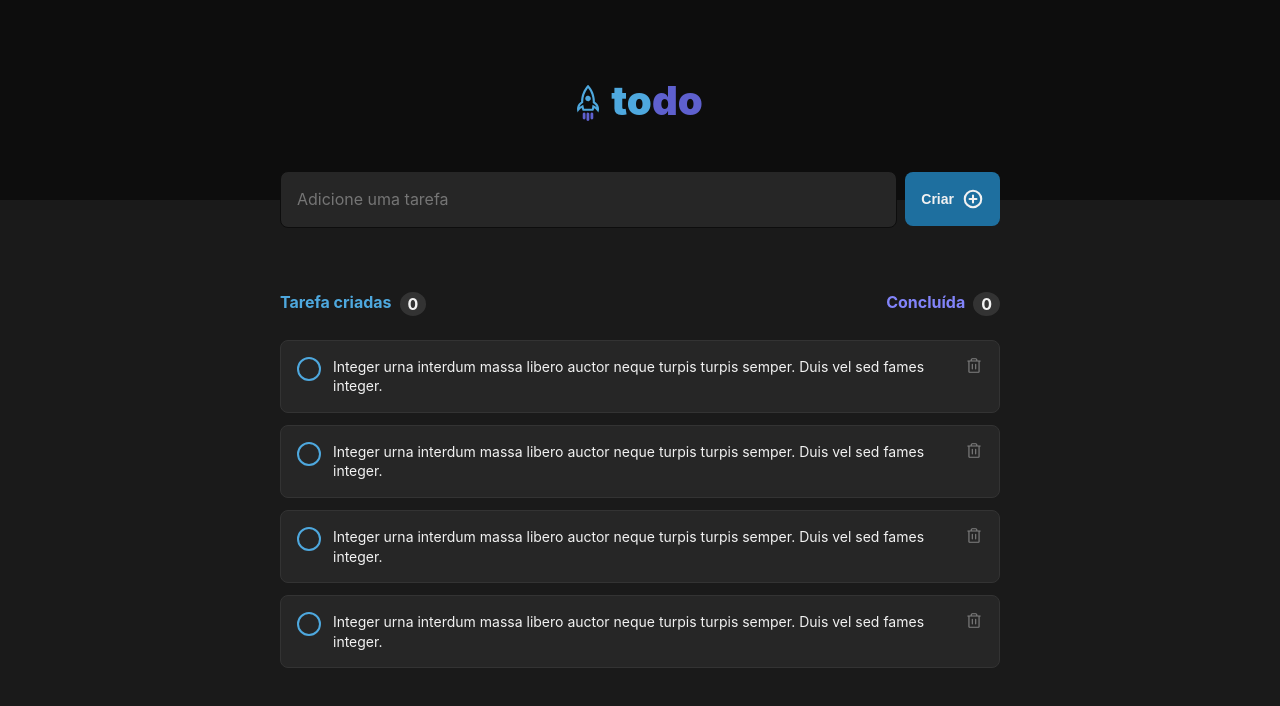
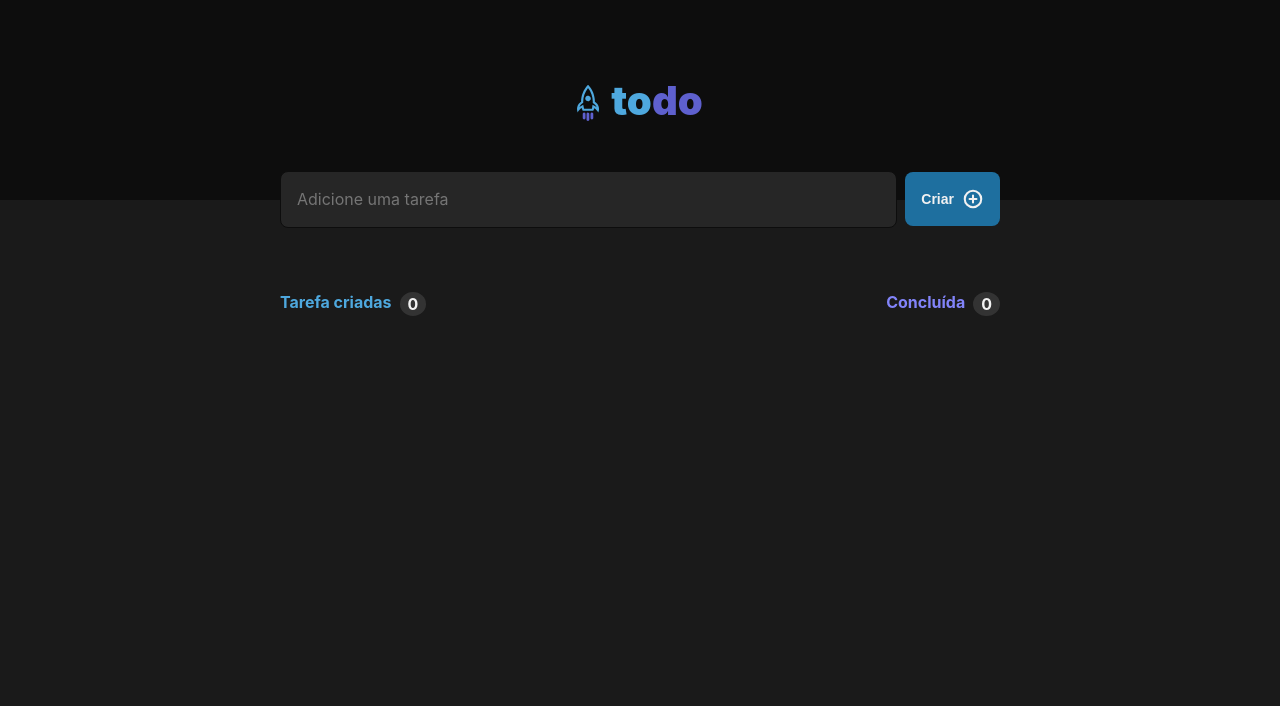
Before and after one commit to flavioaugusto1/todo-list-web, a React (Vite) app: page / in a window 1280 px wide. Shown: the top 706 px of the page. Built offline with nearby package versions, Linux system fonts and the light colour scheme; the HTML template or start-up script is replaced by a standard one.

Commit message:
feat: implementada funcionalidade para adicionar a task

```diff
--- a/src/App.tsx
+++ b/src/App.tsx
@@ -4,8 +4,25 @@ import Rocket from "./assets/rocket.svg";
 import { PlusCircle } from "@phosphor-icons/react";
 import { StatusTask } from "./components/StatusTask";
 import { Task } from "./components/Task";
+import { useState, ChangeEvent, FormEvent } from "react";
 
 function App() {
+  const [newTask, setNewTask] = useState<string>("");
+  const [task, setTask] = useState<string[]>([]);
+
+  function handleNewTaskChange(event: ChangeEvent<HTMLInputElement>) {
+    setNewTask(event.target.value);
+  }
+
+  function handleNewTask(event: FormEvent) {
+    event.preventDefault();
+    setTask([...task, newTask]);
+  }
+
+  function handleDeleteTask(task: string) {
+    console.log(task)
+  }
+
   return (
     <div className={style.wrapper}>
       <header>
@@ -27,8 +44,9 @@ function App() {
               name="newTask"
               id="newTask"
               placeholder="Adicione uma tarefa"
+              onChange={handleNewTaskChange}
             />
-            <button type="submit">
+            <button type="submit" onClick={handleNewTask}>
               <span>Criar</span>
               <PlusCircle size={22} weight="bold" />
             </button>
@@ -40,10 +58,9 @@ function App() {
             </header>
 
             <section>
-              <Task />
-              <Task />
-              <Task />
-              <Task />
+              {task.map((item) => {
+                return <Task key={item} content={item} onDeleteTask={handleDeleteTask} />;
+              })}
             </section>
           </div>
         </div>
--- a/src/components/Task.tsx
+++ b/src/components/Task.tsx
@@ -1,15 +1,21 @@
 import style from "./Task.module.css";
 import { Trash } from "@phosphor-icons/react";
 
-export function Task() {
+interface TaskProps {
+  content: string;
+  onDeleteTask: (task: string) => void;
+}
+
+export function Task({ content, onDeleteTask }: TaskProps) {
+  function handleDeleteTask(task: string) {
+    onDeleteTask(task);
+  }
+
   return (
     <article className={style.taskContainer}>
       <input type="checkbox" name="doneTask" id="doneTask" />
-      <p>
-        Integer urna interdum massa libero auctor neque turpis turpis semper.
-        Duis vel sed fames integer.
-      </p>
-      <button>
+      <p>{content}</p>
+      <button onClick={() => handleDeleteTask(content)}>
         <Trash size={18} />
       </button>
     </article>
```
